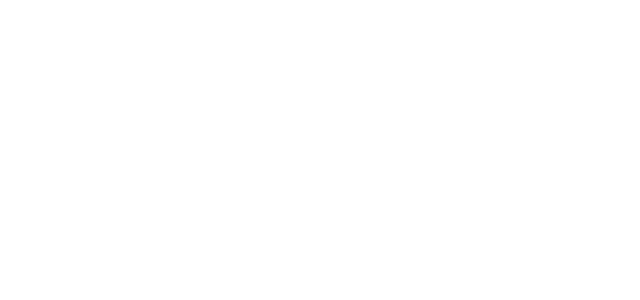
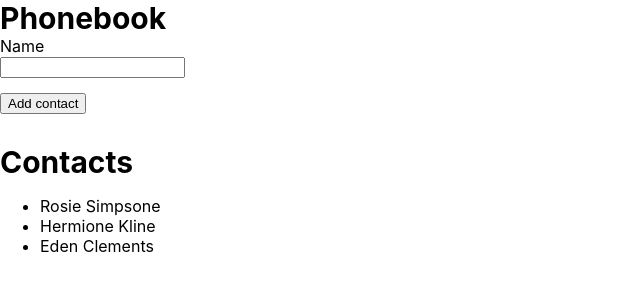
Before and after one commit to RomanZakrenychnyi/goit-react-hw-02-phonebook, a React (Create React App) app: page / in a window 1280 px wide. Shown: the top 300 px of the page, without its empty margins (0-640 px from the left). Built offline with nearby package versions, Linux system fonts and the light colour scheme.

Commit message:
create step 1

```diff
--- a/src/components/App.jsx
+++ b/src/components/App.jsx
@@ -1,15 +1,24 @@
-export const App = () => {
-  return (
-    <div
-      style={{
-        height: '100vh',
-        display: 'flex',
-        justifyContent: 'center',
-        alignItems: 'center',
-        fontSize: 40,
-        color: '#010101'
-      }}
-    >
-    </div>
-  );
-};
+import { Component } from 'react';
+import { ContactForm } from './ContactForm/ContactForm';
+import { ContactList } from './ContactList/ContactList';
+import { Section } from './Section/Section';
+
+export class App extends Component {
+  state = {
+    contacts: [],
+    name: '',
+  };
+
+  render() {
+    return (
+      <div>
+        <Section title='Phonebook'>
+          <ContactForm />
+        </Section>
+        <Section title='Contacts'>
+          <ContactList />
+        </Section>
+      </div>
+    );
+  }
+}
--- /dev/null
+++ b/src/components/ContactForm/ContactForm.jsx
@@ -0,0 +1,19 @@
+import style from './ContactForm.module.css'
+
+export const ContactForm = () => {
+  return (
+    <form className={style.form}>
+      <label>
+        <p>Name</p>
+        <input className={style.input}
+          type="text"
+          name="name"
+          pattern="^[a-zA-Zа-яА-Я]+(([' -][a-zA-Zа-яА-Я ])?[a-zA-Zа-яА-Я]*)*$"
+          title="Name may contain only letters, apostrophe, dash and spaces. For example Adrian, Jacob Mercer, Charles de Batz de Castelmore d'Artagnan"
+          required
+        />
+      </label>
+      <button className={style.btn} type="submit">Add contact</button>
+    </form>
+  );
+};
--- /dev/null
+++ b/src/components/ContactForm/ContactForm.module.css
@@ -0,0 +1,11 @@
+.form {
+    margin-bottom: 30px;
+}
+
+.input {
+    margin-bottom: 15px;
+}
+
+.btn {
+    display: block;
+}
--- /dev/null
+++ b/src/components/ContactList/ContactList.jsx
@@ -0,0 +1,9 @@
+export const ContactList = () => {
+    return (
+        <ul>
+            <li>Rosie Simpsone</li>
+            <li>Hermione Kline</li>
+            <li>Eden Clements</li>
+        </ul>
+    )
+};
--- /dev/null
+++ b/src/components/Section/Section.jsx
@@ -0,0 +1,10 @@
+import style from './Section.module.css'
+
+export const Section = ({ title, children }) => {
+  return (
+    <div className={style.container}>
+      <h2 className={style.title}>{title}</h2>
+      {children}
+    </div>
+  );
+};
--- /dev/null
+++ b/src/components/Section/Section.module.css
@@ -0,0 +1,3 @@
+.title {
+    font-size: 30px;
+}
--- a/src/index.css
+++ b/src/index.css
@@ -13,3 +13,7 @@
   font-family: source-code-pro, Menlo, Monaco, Consolas, 'Courier New',
     monospace;
 }
+
+h1, h2, h3, p {
+  margin: 0 auto;
+}
```
Also changed, not shown: src/components/ContactList/ContactList.module.css (added).
